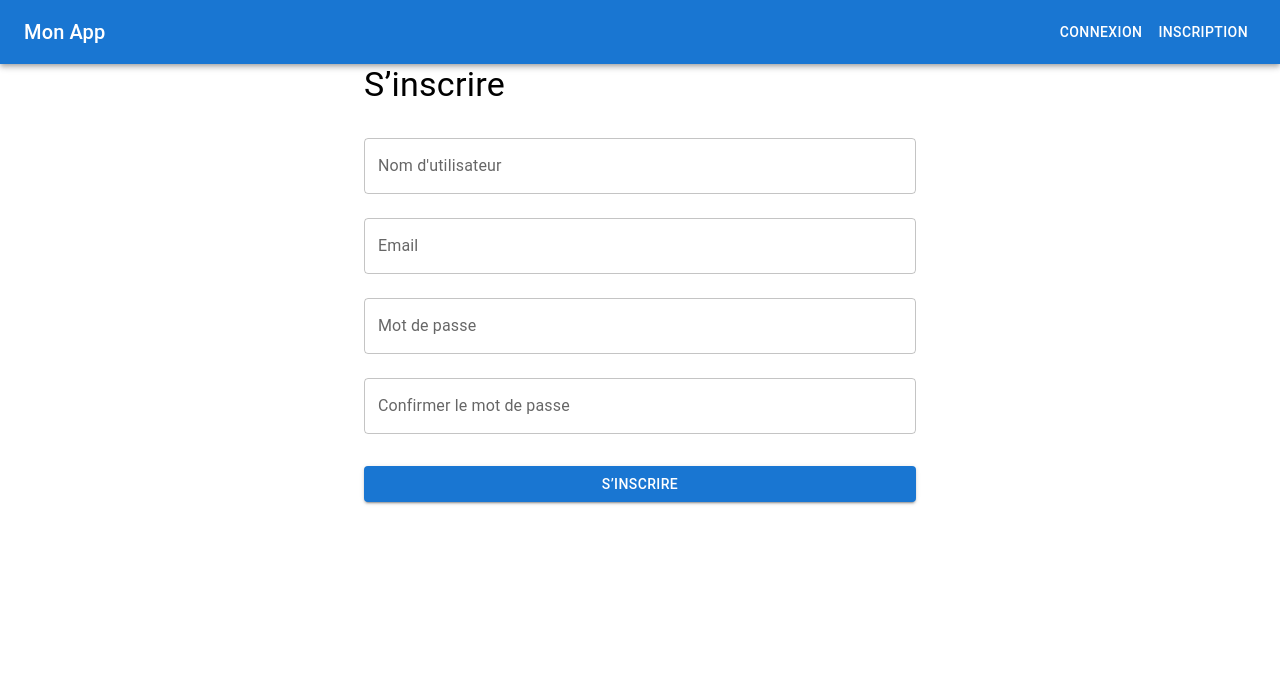
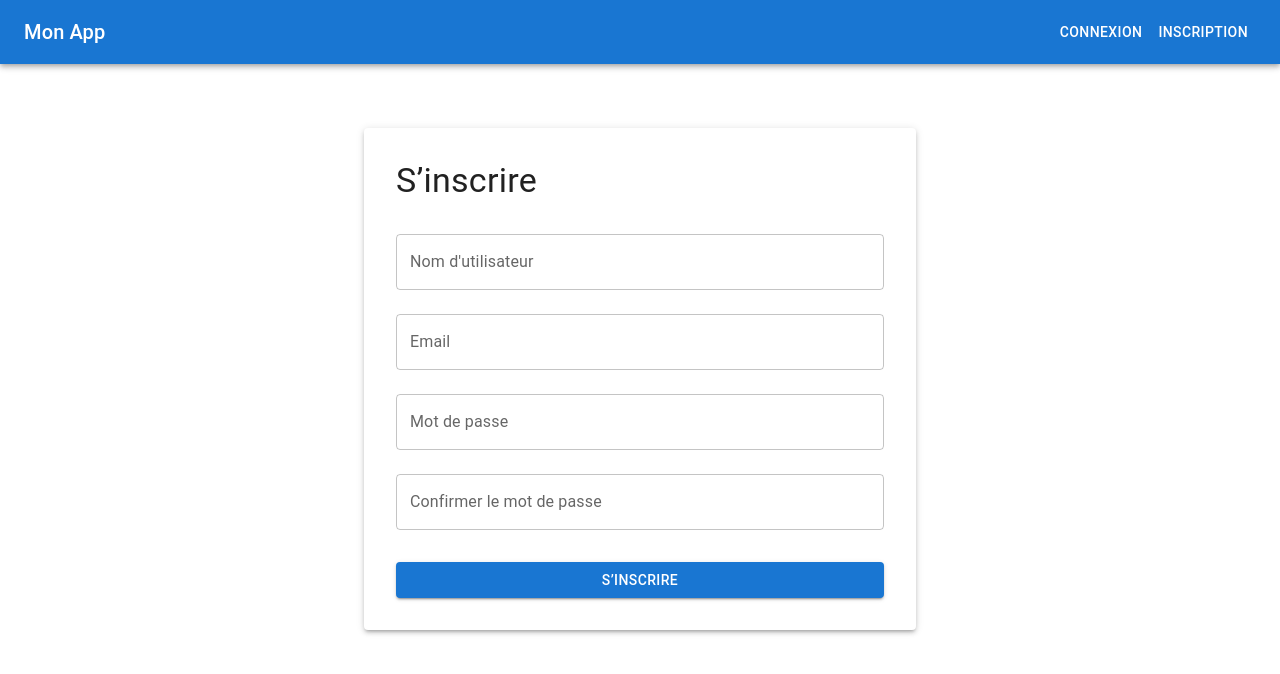
Before and after one commit to morgane-marechal/opac_web, a React (Create React App) app: page /register in a window 1280 px wide. Shown: the top 674 px of the page. Built offline with nearby package versions, Linux system fonts and the light colour scheme.

Commit message:
some mod on register form

```diff
--- a/src/form_register.js
+++ b/src/form_register.js
@@ -11,6 +11,7 @@ import {
   Container,
   Typography,
   Box,
+  Paper
 } from '@mui/material';
 
 function RegisterForm() {
@@ -67,6 +68,7 @@ const onSubmit = async (data) => {
 
   return (
     <Container maxWidth="sm">
+      <Paper elevation={3} sx={{ padding: 4, marginTop: 8 }}>
       <Typography variant="h4" gutterBottom>S’inscrire</Typography>
       <Box component="form" onSubmit={handleSubmit(onSubmit)} noValidate sx={{ mt: 2 }}>
         <TextField
@@ -115,6 +117,7 @@ const onSubmit = async (data) => {
         {successMessage && <p style={{ color: 'green' }}>{successMessage}</p>}
 
       </Box>
+      </Paper>
     </Container>
   );
 }
```
